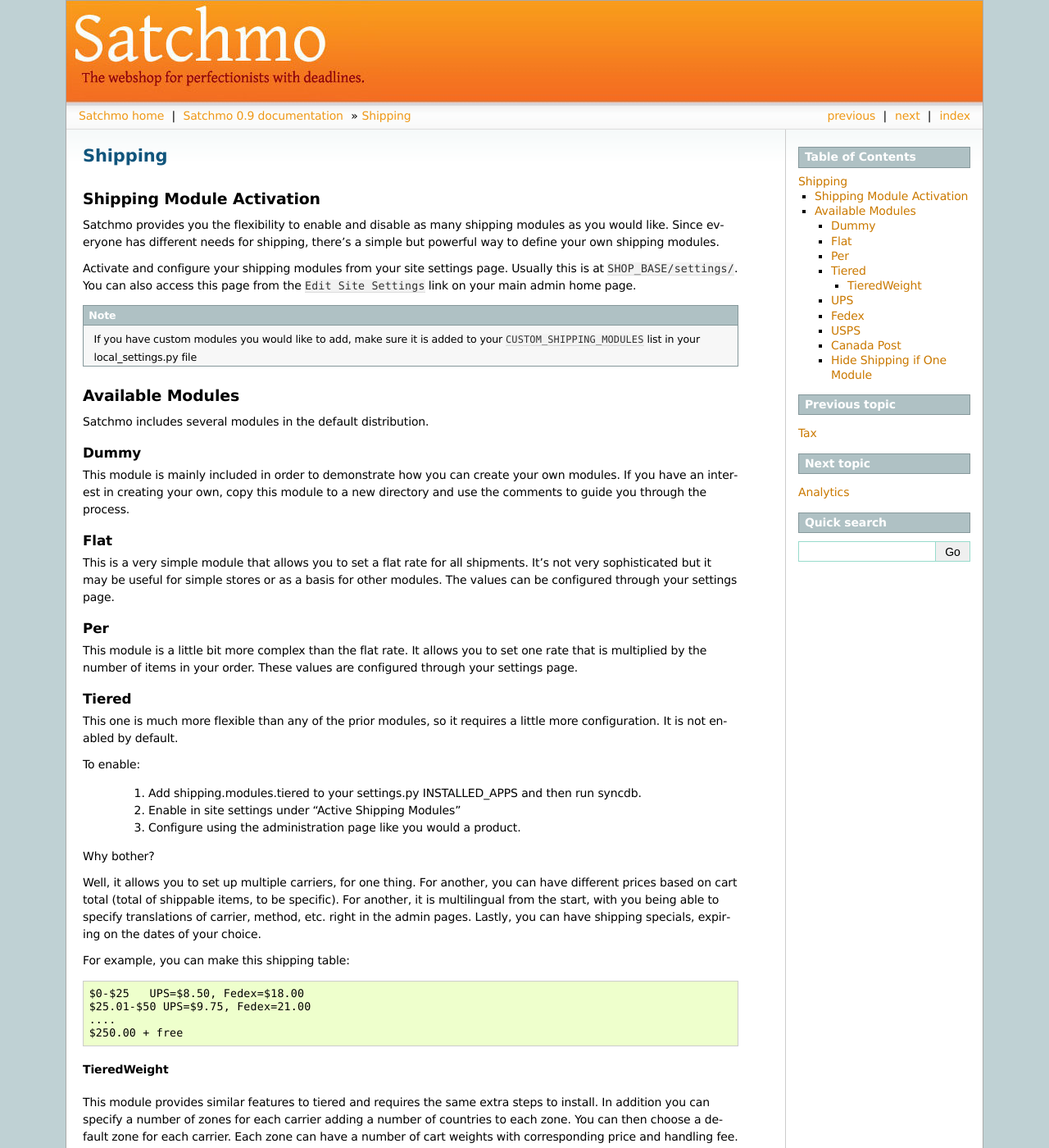
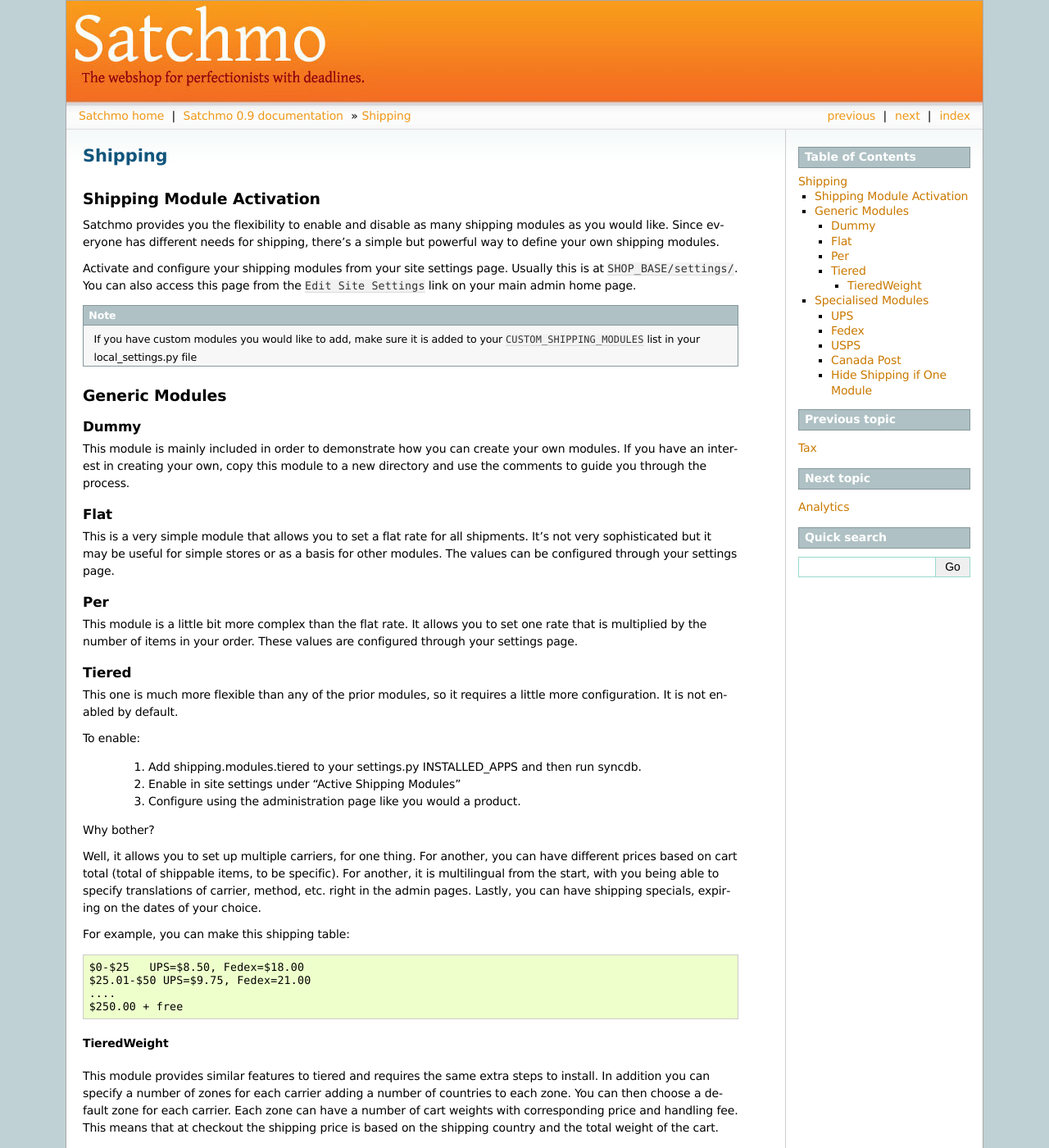
Before and after one commit to opencoca/WEB-Satchmo, a Sphinx documentation site: the page built from docs/shipping.txt, in a window 1280 px wide and 1400 px high. Shown: the whole window at 82% size. Built offline with Sphinx 7.4.7, drawn with Linux system fonts in a browser that asks for light colours.

Commit message:
docs/shipping: split into generic and per-service modules

```diff
--- a/docs/shipping.txt
+++ b/docs/shipping.txt
@@ -16,10 +16,8 @@
     If you have custom modules you would like to add, make sure it is added to your
     ``CUSTOM_SHIPPING_MODULES`` list in your local_settings.py file
 
-Available Modules
------------------
-
-Satchmo includes several modules in the default distribution.
+Generic Modules
+---------------
 
 Dummy
 ^^^^^
@@ -80,6 +78,9 @@
 choose a default zone for each carrier. Each zone can have a number of cart weights with corresponding
 price and handling fee. This means that at checkout the shipping price is based on the shipping country
 and the total weight of the cart.
+
+Specialised Modules
+-------------------
 
 UPS
 ^^^
```
